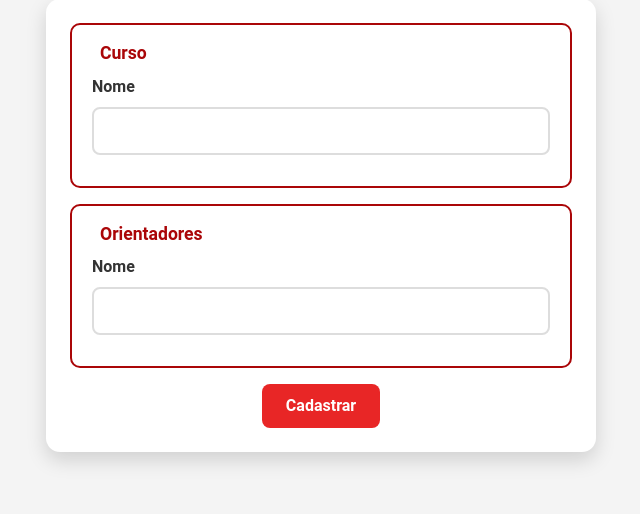
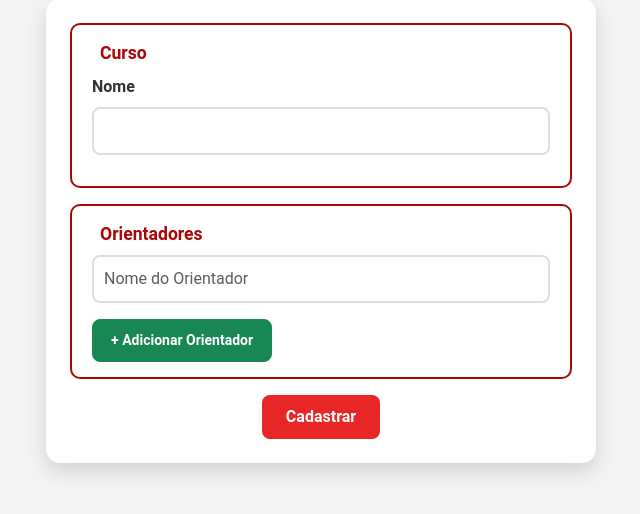
Before and after one commit to mariasantiag/portfolio-dos-tcc, a Flask app: page /paginaorientadorcurso in a window 1280 px wide. Shown: the part 104-618 px from the top of the page, without its empty margins (319-959 px from the left). Run offline with Flask 3, Linux system fonts and the light colour scheme.

Commit message:
add mais de um orientador

```diff
--- a/app.py
+++ b/app.py
@@ -64,13 +64,15 @@ def paginaorientadorcurso():
 @app.route("/post/cadastraorientadorcurso", methods=["POST"])
 def post_curso_orientador():
     nome_curso = request.form.get("curso_nome")
-    nome_orientador = request.form.get("orientador_nome")
+    orientadores = request.form.getlist("orientador_nome")  # Lista de orientadores
 
-    # 1. Cadastrar curso e pegar id
+    # Cadastra o curso e pega o ID
     cod_curso = Curso_orientador.cadastro_curso(nome_curso)
 
-    # 2. Cadastrar orientador já vinculando ao curso
-    Curso_orientador.cadastro_orientador(nome_orientador, cod_curso)
+    # Insere cada orientador individualmente
+    for nome_orientador in orientadores:
+        if nome_orientador.strip():
+            Curso_orientador.cadastro_orientador(nome_orientador.strip(), cod_curso)
 
     return redirect("/paginainicial")
 
@@ -136,6 +138,4 @@ def post_tcc():
     # Redireciona para a página inicial após o cadastro
     return redirect("/paginainicial")
 
-
-
 app.run(debug=True)
--- /dev/null
+++ b/static/js/add_orien_curso.js
@@ -0,0 +1,27 @@
+// Função chamada quando o botão "Adicionar Orientador" é clicado
+function adicionarCampo() {
+    // Seleciona o container onde os campos de orientador serão adicionados
+    const container = document.getElementById('orientadores-container');
+
+    // Cria um novo elemento <div> que vai conter o novo campo de orientador e o botão de remover
+    const novoCampo = document.createElement('div');
+
+    // Adiciona classes CSS para espaçamento e layout
+    novoCampo.className = 'orientador-input mb-2 d-flex align-items-center';
+
+    // Define o conteúdo HTML do novo campo (um input + botão de remover)
+    novoCampo.innerHTML = `
+      <input type="text" class="form-control me-2" name="orientador_nome" placeholder="Nome do Orientador" required>
+      <button type="button" class="btn btn-danger btn-sm" onclick="removerCampo(this)">Remover</button>
+    `;
+
+    // Adiciona o novo campo ao container principal
+    container.appendChild(novoCampo);
+  }
+
+  // Função para remover um campo de orientador
+  // Recebe como argumento o botão "Remover" que foi clicado
+  function removerCampo(botao) {
+    // Remove o <div> pai do botão, ou seja, o campo inteiro de orientador
+    botao.parentElement.remove();
+  }
--- a/templates/cadastro-curso-orientador.html
+++ b/templates/cadastro-curso-orientador.html
@@ -7,6 +7,7 @@
 
   <link href="https://cdn.jsdelivr.net/npm/bootstrap@5.3.2/dist/css/bootstrap.min.css" rel="stylesheet">
   <link rel="stylesheet" href="../static/css/cadastro-curso-orientador.css">
+  <script src="/static/js/add_orien_curso.js" defer></script>
 
 </head>
 
@@ -32,17 +33,22 @@
           </div>
         </fieldset>
 
+
+
         <!-- professor -->
       <fieldset class="mb-3">
         <legend class="fw-semibold">Orientadores</legend>
-          <div class="mb-3">
-            <label for="orientador-nome" class="form-label">Nome</label>
-            <input type="text" class="form-control" id="orientador-nome" name="orientador_nome" required>
-            <div class="invalid-feedback">Informe o nome do orientador.</div>
+        <div id="orientadores-container">
+          <!-- Campo inicial -->
+          <div class="orientador-input mb-2">
+            <input type="text" class="form-control" name="orientador_nome" placeholder="Nome do Orientador" required>
           </div>
+        </div>
+
+        <!-- Botões -->
+        <button type="button" class="btn btn-sm btn-success mt-2" onclick="adicionarCampo()">+ Adicionar Orientador</button>
       </fieldset>
 
-        <!-- botão -->
       <div class="text-center">
         <button type="submit" class="btn btn-primary px-4">Cadastrar</button>
       </div>
@@ -51,5 +57,8 @@
     </section>
   </main>
 
+
+
+
 </body>
 </html>
--- a/templates/cadastro-tcc.html
+++ b/templates/cadastro-tcc.html
@@ -42,11 +42,12 @@
         {% endfor %}
       </select>
 
-      <!-- Orientador -->
+      <!-- Orientador  -->
       <select name="orientador" id="select-orientador" class="form-select" required>
          <!-- A opção padrão aparece antes do carregamento via JavaScript -->
-        <option selected disabled>Selecione o orientador</option>
+       <option selected disabled>Selecione o orientador</option>
       </select>
+
 
 
       <!-- Data -->
```
Also changed, not shown: models/control_curso_orientador.py (+2 -22 lines). Lines whose indentation alone changed are shown as unchanged.
